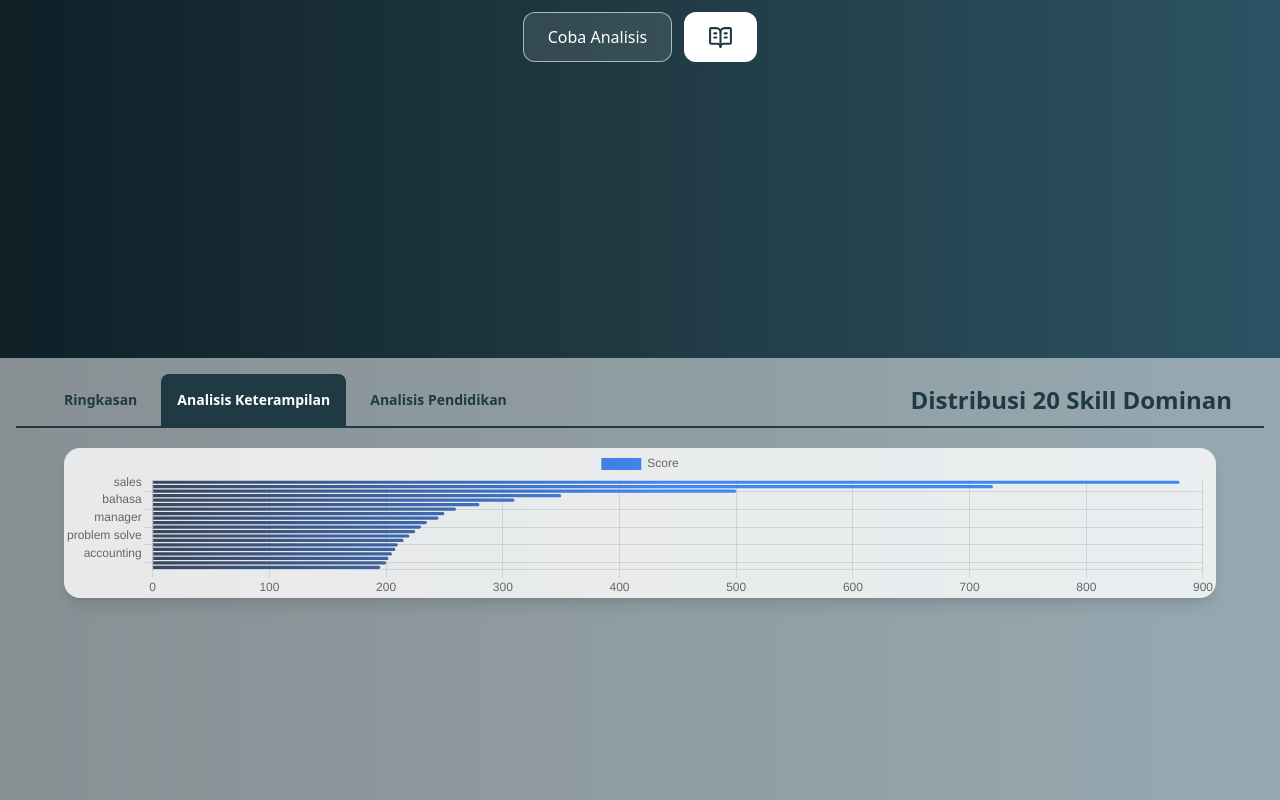
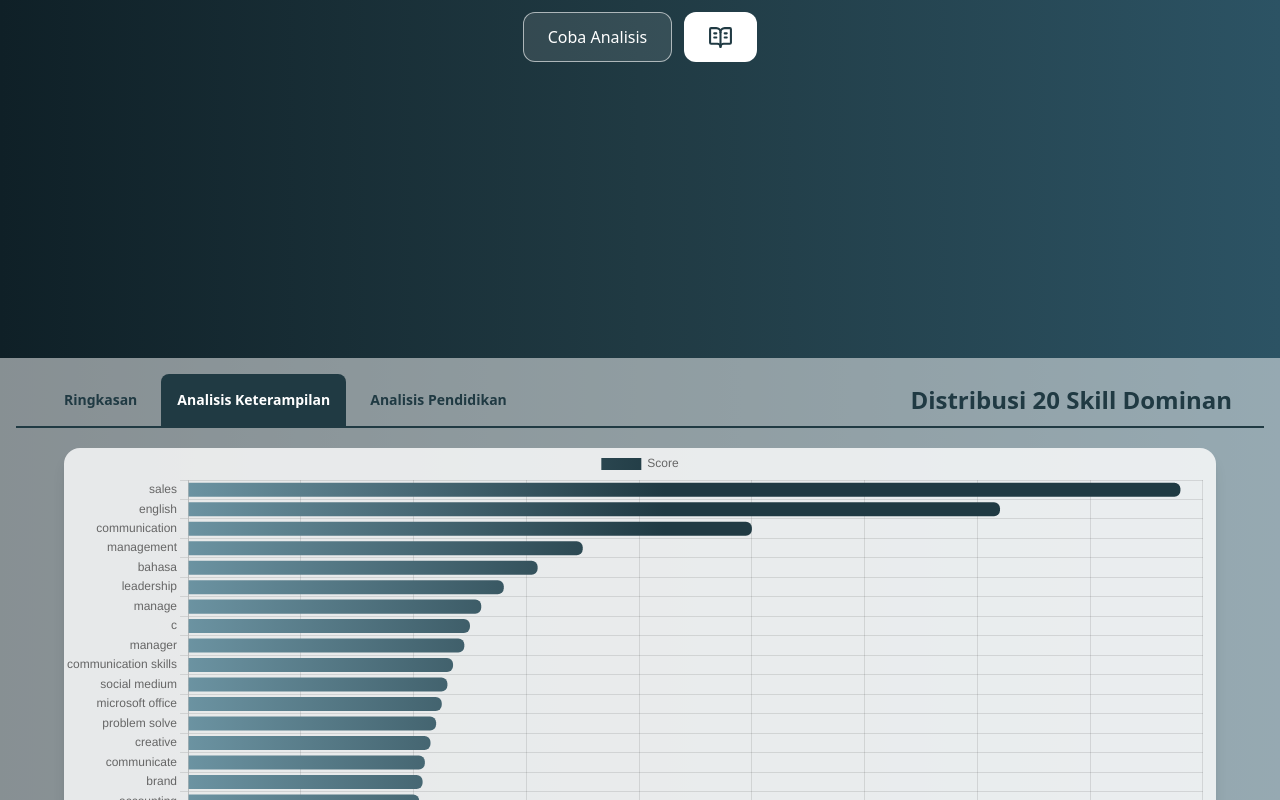
Before and after one commit to BarzDev/demo-frontend-ML, a React (Vite) app: page / in a window 1280 px wide. Both pictures are taken after a click on the button "Analisis Keterampilan". Shown: the part 442-1242 px from the top of the page. Built offline with nearby package versions, Linux system fonts and the light colour scheme; no server answers.

Commit message:
refactor: skill chart

```diff
--- /dev/null
+++ b/src/data/top_skill.json
@@ -0,0 +1,22 @@
+[
+  { "skill": "sales", "count": 880 },
+  { "skill": "english", "count": 720 },
+  { "skill": "communication", "count": 500 },
+  { "skill": "management", "count": 350 },
+  { "skill": "bahasa", "count": 310 },
+  { "skill": "leadership", "count": 280 },
+  { "skill": "manage", "count": 260 },
+  { "skill": "c", "count": 250 },
+  { "skill": "manager", "count": 245 },
+  { "skill": "communication skills", "count": 235 },
+  { "skill": "social medium", "count": 230 },
+  { "skill": "microsoft office", "count": 225 },
+  { "skill": "problem solve", "count": 220 },
+  { "skill": "creative", "count": 215 },
+  { "skill": "communicate", "count": 210 },
+  { "skill": "brand", "count": 208 },
+  { "skill": "accounting", "count": 205 },
+  { "skill": "plan", "count": 202 },
+  { "skill": "computer science", "count": 200 },
+  { "skill": "presentation", "count": 195 }
+]
--- a/src/ui/components/SkillBarChart.jsx
+++ b/src/ui/components/SkillBarChart.jsx
@@ -7,40 +7,18 @@ import {
   Tooltip,
   Legend,
 } from "chart.js";
+import top_skill from "../../data/top_skill.json";
 
 ChartJS.register(CategoryScale, LinearScale, BarElement, Tooltip, Legend);
 
 const SkillBarChart = () => {
-  const dummyData = [
-    { skill: "sales", count: 880 },
-    { skill: "english", count: 720 },
-    { skill: "communication", count: 500 },
-    { skill: "management", count: 350 },
-    { skill: "bahasa", count: 310 },
-    { skill: "leadership", count: 280 },
-    { skill: "manage", count: 260 },
-    { skill: "c", count: 250 },
-    { skill: "manager", count: 245 },
-    { skill: "communication skills", count: 235 },
-    { skill: "social medium", count: 230 },
-    { skill: "microsoft office", count: 225 },
-    { skill: "problem solve", count: 220 },
-    { skill: "creative", count: 215 },
-    { skill: "communicate", count: 210 },
-    { skill: "brand", count: 208 },
-    { skill: "accounting", count: 205 },
-    { skill: "plan", count: 202 },
-    { skill: "computer science", count: 200 },
-    { skill: "presentation", count: 195 },
-  ];
-
-  const labels = dummyData.map((item) => item.skill);
-  const values = dummyData.map((item) => item.count);
+  const labels = top_skill.map((item) => item.skill);
+  const values = top_skill.map((item) => item.count);
 
   const gradient = (ctx) => {
     const g = ctx.createLinearGradient(0, 0, 600, 0);
-    g.addColorStop(0, "#373b44");
-    g.addColorStop(1, "#4286f4");
+    g.addColorStop(0, "#7FAABA");
+    g.addColorStop(1, "#203a43");
     return g;
   };
 
@@ -67,7 +45,11 @@ const SkillBarChart = () => {
     },
   };
 
-  return <Bar data={data} options={options} />;
+  return (
+    <div className="h-[400px] md:h-[450px]">
+      <Bar data={data} options={options} />
+    </div>
+  );
 };
 
 export default SkillBarChart;
```
